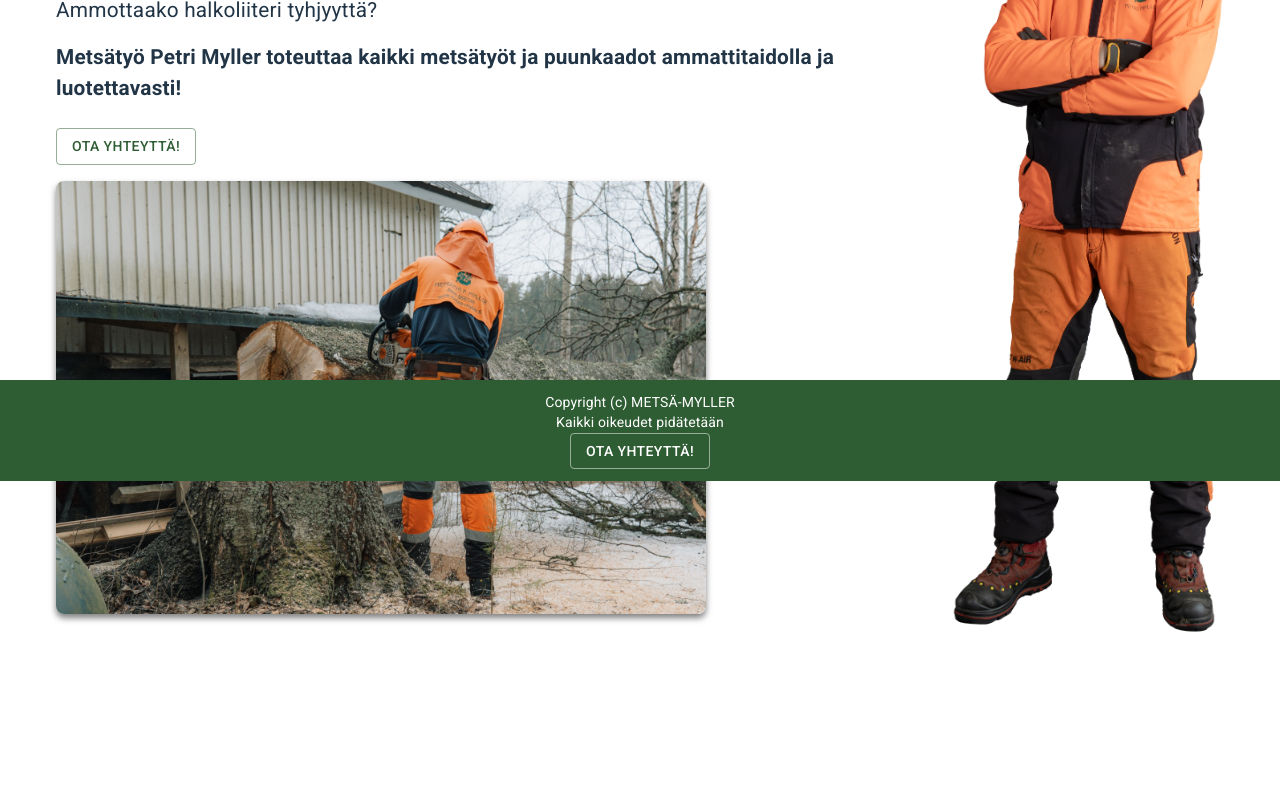
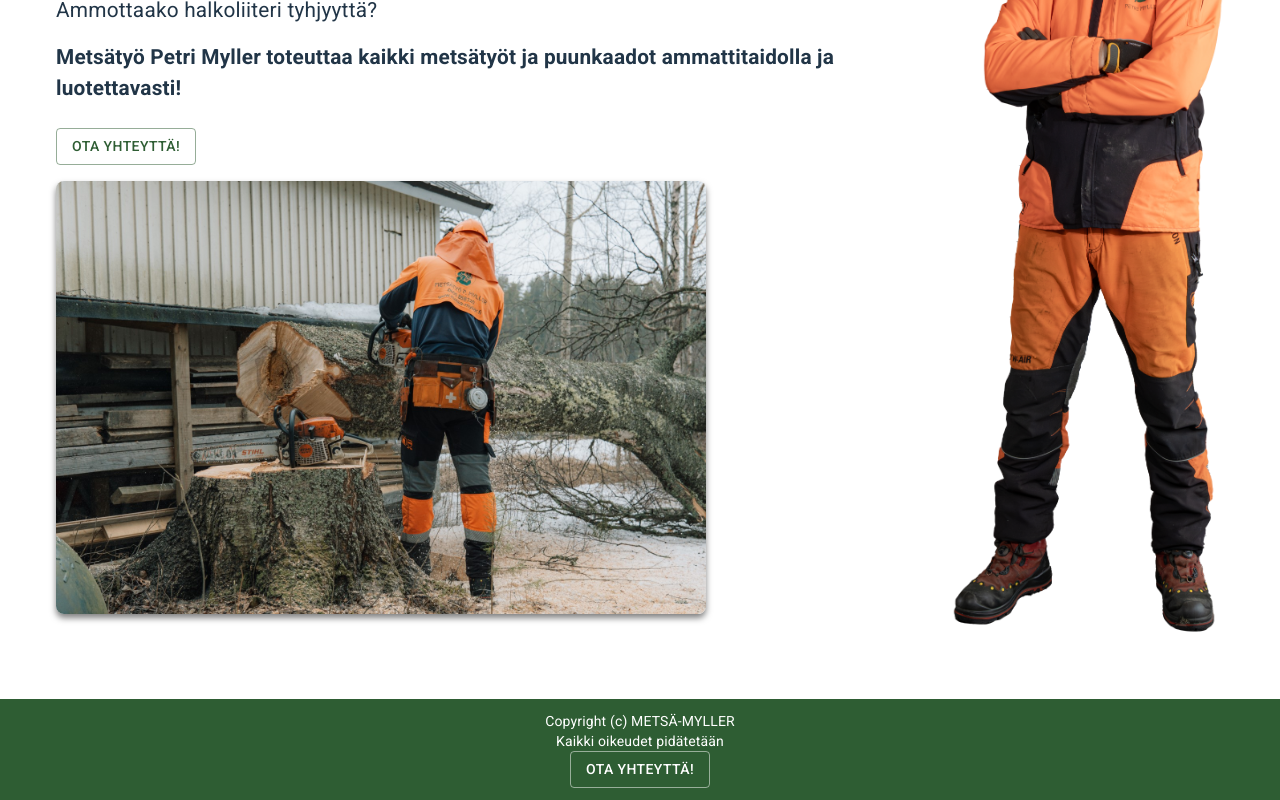
Before and after one commit to roopemyller/metsa-myller-websource, a React (Vite) app: page / in a window 1280 px wide. Shown: the part 319-1119 px from the top of the page. Before the commit the page ends 1062 px from the top, so only its background shows below. Built offline with nearby package versions, Linux system fonts and the light colour scheme.

Commit message:
fixed footer

```diff
--- a/src/App.css
+++ b/src/App.css
@@ -1,11 +1,13 @@
 #root {
+  /* Remove or modify this to not constrain the width */
+  margin: 0;
+  padding: 0;
+  width: 100%;
+}
+
+/* Add styles for content container if needed */
+.content-container {
   max-width: 1280px;
   margin: 0 auto;
   padding: 2rem 0.25rem;
 }
-
-html, body {
-  margin: 0;
-  padding: 0;
-  overflow-x: hidden;
-}
--- a/src/App.tsx
+++ b/src/App.tsx
@@ -10,20 +10,26 @@
 import { Box, Container } from '@mui/material'
 
 const App : React.FC = () => {
-
   return (
     <HashRouter>
+      <Box
+        sx={{
+          display: 'flex',
+          flexDirection: 'column',
+          minHeight: '100vh',
+          width: '100%',
+        }}>
         <Header />
         <Box
           component="main"
           sx={{
             pt: { xs: '56px', md: '74px' },
-          pb: { xs: '56px', md: '74px' },
-          width: '100%',
-          minHeight: 'calc(100vh - 120px)',
+            pb: { xs: '20px', md: '30px' },
+            flex: 1,
           }}
         >
           <Container
+            className="content-container"
             maxWidth="lg"
             sx={{
               px: { xs: 1, md: 0 },
@@ -37,6 +43,7 @@
           </Container>
         </Box>
         <Footer />
+      </Box>
     </HashRouter>
   )
 }
--- a/src/components/Contact.tsx
+++ b/src/components/Contact.tsx
@@ -67,11 +67,12 @@
             }
         } catch (error) {
             setStatus("Viestin lähettäminen epäonnistui. Yritä uudelleen.")
+            console.error("Error sending message:", error)
         }
       }
 
     return (
-        <Box sx={{maxWidth: "850px", width: "100%"}}>
+        <Box sx={{maxWidth: "850px", width: "100%", margin: "0 auto"}}>
             <Typography variant="h2" sx={{wordBreak: "break-word", fontSize: { xs: '2.5rem', md: '3.5rem' }}}>
                 YHTEYSTIEDOT
             </Typography>
--- a/src/components/Footer.tsx
+++ b/src/components/Footer.tsx
@@ -1,13 +1,34 @@
-import { Button, Box, Typography } from "@mui/material"
+import { Button, Box, Typography, Container } from "@mui/material"
 import { Link } from "react-router-dom"
 
 const Footer = () => {
     return (
-        <Box zIndex={1000} position="fixed" sx={{ textAlign: "center", py: 1.5, bgcolor: "primary.main", mt: 3 , bottom: 0, left: 0, right: 0}}>
-            <Typography variant="body2" color="secondary.main" sx={{textAlign: "center"}}>
-                Copyright (c) METSÄ-MYLLER<br/>Kaikki oikeudet pidätetään
-            </Typography>
-            <Button variant="outlined" color="secondary" component={Link} to="/yhteystiedot">Ota yhteyttä!</Button>
+        <Box
+            sx={{
+                bgcolor: "primary.main",
+                width: '100%',
+                mt: 'auto'
+            }}
+        >
+            <Container
+                maxWidth="lg"
+                sx={{
+                    py: 1.5,
+                    textAlign: 'center'
+                }}
+            >
+                <Typography variant="body2" color="secondary.main">
+                    Copyright (c) METSÄ-MYLLER<br/>Kaikki oikeudet pidätetään
+                </Typography>
+                <Button
+                    variant="outlined"
+                    color="secondary"
+                    component={Link}
+                    to="/yhteystiedot"
+                >
+                    Ota yhteyttä!
+                </Button>
+            </Container>
         </Box>
     )
 }
--- a/src/components/Services.tsx
+++ b/src/components/Services.tsx
@@ -15,7 +15,7 @@
     }
 
     return (
-        <Box sx={{maxWidth: "850px", width: "100%"}}>
+        <Box sx={{maxWidth: "850px", width: "100%", margin: "0 auto"}}>
             <Typography variant="h2" sx={{wordBreak: "break-word", fontSize: { xs: '2.5rem', md: '3.5rem' }}}>PALVELUT</Typography>
             <Box sx={{ display: 'flex', justifyContent: 'space-between', gap: 2, alignItems: 'center', pb: 2 }}>
                 <Typography variant="body1">
```
Lines whose indentation alone changed are shown as unchanged.
